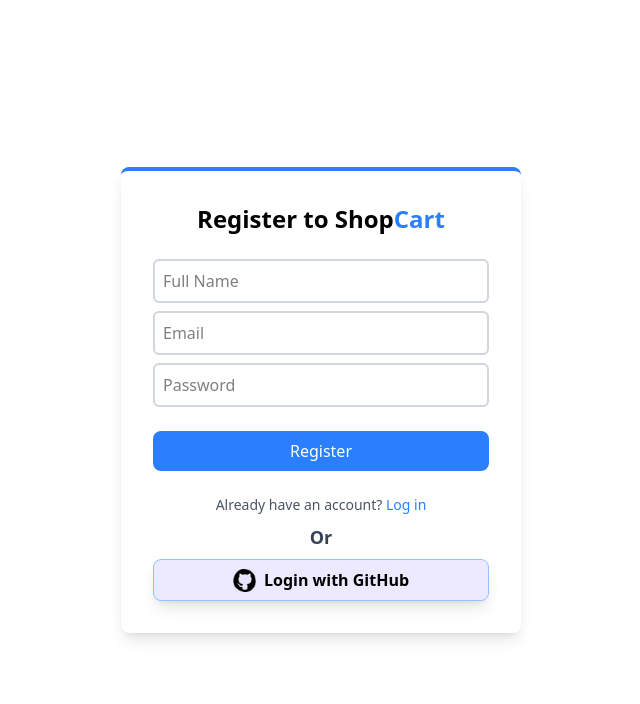
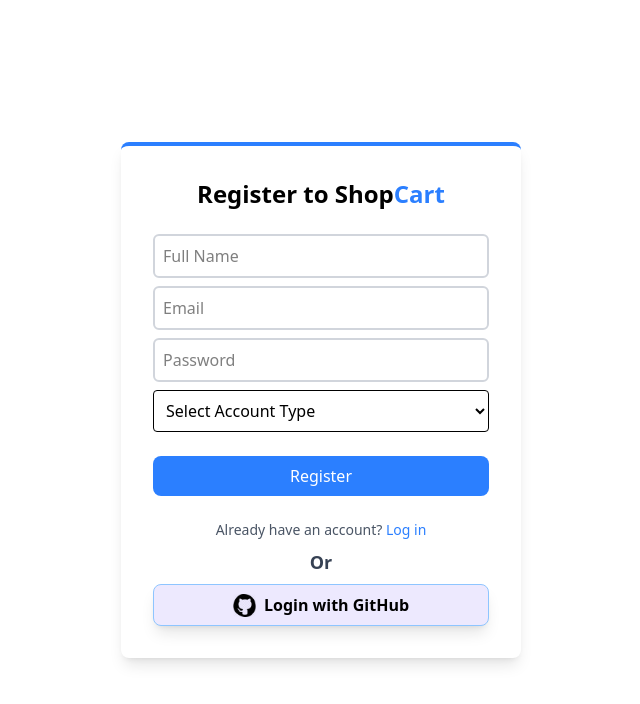
Before and after one commit to piyushshrestha55/ShopCart, a Next.js app: page /register in a window 1280 px wide. Shown: the top 704 px of the page, without its empty margins (319-959 px from the left). Built offline with nearby package versions, Linux system fonts and the light colour scheme; no server answers.

Commit message:
Added roles for users

```diff
--- a/app/api/register/route.js
+++ b/app/api/register/route.js
@@ -4,10 +4,10 @@ import connectDB from "@/lib/connectDB";
 import bcrypt from "bcrypt";
 export async function POST(request) {
   try {
-    const { name, email, password } = await request.json();
+    const { name, email, password, role } = await request.json();
     const hashedPassword = await bcrypt.hash(password, 10);
     await connectDB();
-    await User.create({ name, email, password: hashedPassword });
+    await User.create({ name, email, password: hashedPassword, role });
     return NextResponse.json({
       message: "User has been successfully registered"
     });
--- a/components/RegisterForm.js
+++ b/components/RegisterForm.js
@@ -8,16 +8,20 @@ const RegisterForm = () => {
   const [email, setEmail] = useState("");
   const [password, setPassword] = useState("");
   const [error, setError] = useState("");
+  const [role, setRole] = useState("");
+
   const router = useRouter();
   const validate = () => {
     if (name.length < 3) return "Name must be at least 2 characters";
     if (!email.endsWith(".com")) return "Email must end with .com";
     if (password.length < 8) return "Password must be at least 8 characters";
+    if (!role) return "Please select an account type";
+
     return null;
   };
   const handleSubmit = async (e) => {
     e.preventDefault();
-    if (!name || !password || !email) {
+    if (!name || !password || !email || !role) {
       setError("All fields are required");
       return;
     }
@@ -40,7 +44,7 @@ const RegisterForm = () => {
       const response = await fetch("/api/register", {
         method: "POST",
         headers: { "Content-Type": "application/json" },
-        body: JSON.stringify({ name, email, password })
+        body: JSON.stringify({ name, email, password, role })
       });
 
       if (response.ok) {
@@ -49,6 +53,7 @@ const RegisterForm = () => {
         setName("");
         setEmail("");
         setPassword("");
+        setRole("");
         setError("");
         form.reset();
         console.log("Registration Successful!", data.message);
@@ -87,6 +92,15 @@ const RegisterForm = () => {
             value={password}
             onChange={(e) => setPassword(e.target.value)}
           />
+          <select
+            value={role}
+            onChange={(e) => setRole(e.target.value)}
+            className="border rounded p-2"
+          >
+            <option value="">Select Account Type</option>
+            <option value="Customer">Customer</option>
+            <option value="Vendor">Vendor</option>
+          </select>
           {error && <div className="text-red-600">{error}</div>}
           <button type="submit">Register</button>
           <p className="text-sm text-gray-600 mt-4 text-center">
--- a/models/User.js
+++ b/models/User.js
@@ -13,6 +13,11 @@ const userSchema = new Schema(
     password: {
       type: String,
       required: true
+    },
+    role: {
+      type: String,
+      enum: ["Customer", "Vendor"],
+      required: true
     }
   },
   { timestamps: true }
```
